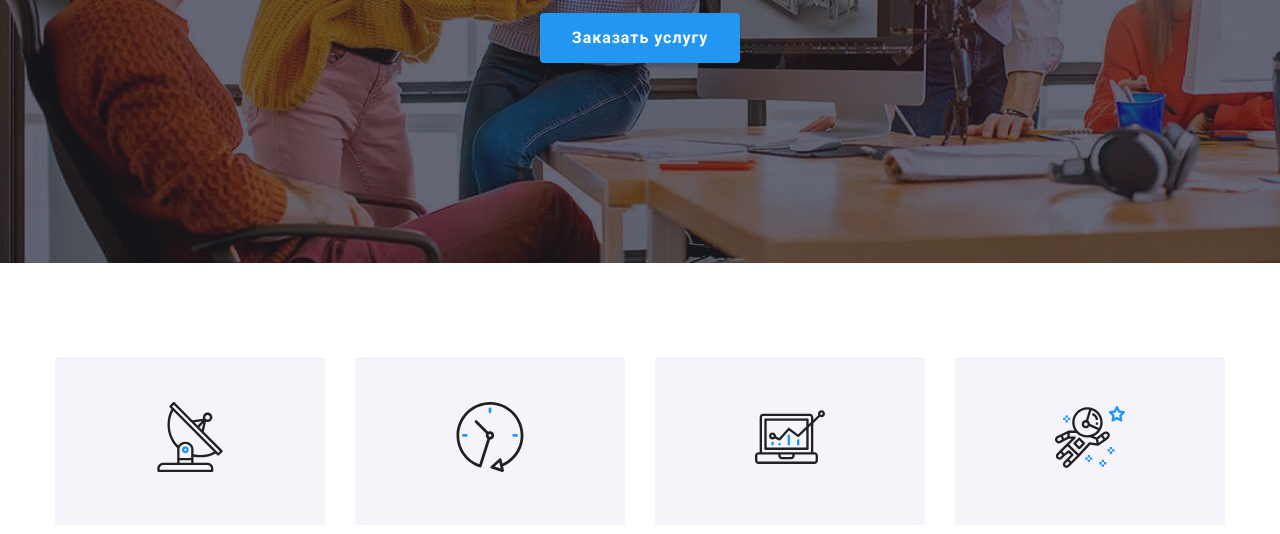
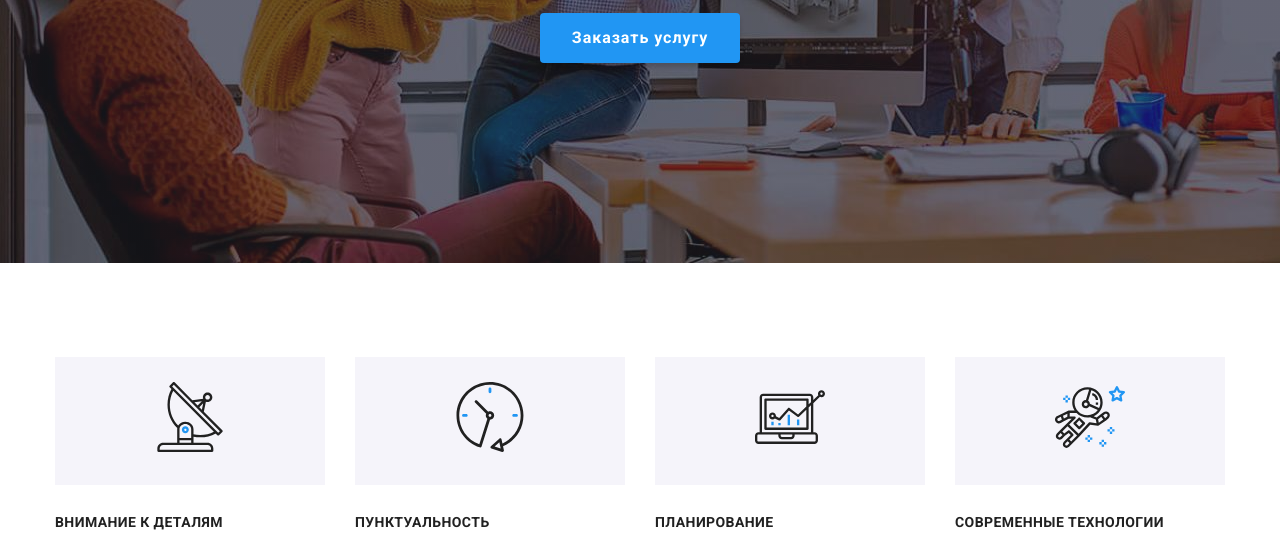
Before and after one commit to Nadiia-Myronenko/goit-markup-hw-04, a plain HTML site: page index.html in a window 1280 px wide. Shown: the part 418-952 px from the top of the page. Drawn offline with nearby package versions, Linux system fonts and the light colour scheme.

Commit message:
изменила свойства икоок в секции достоинств

```diff
--- a/css/styles.css
+++ b/css/styles.css
@@ -213,11 +213,12 @@ h2 {
 }
 .features-list .icon-wrapper {
   background-color: var(--button-background);
-  padding: 5px 100px;
+  padding: 25px 100px;
   margin-bottom: 30px;
 }
 .features-list .icon {
   width: 70px;
+  height: 70px;
 }
 .features h3 {
   margin-bottom: 10px;
```
